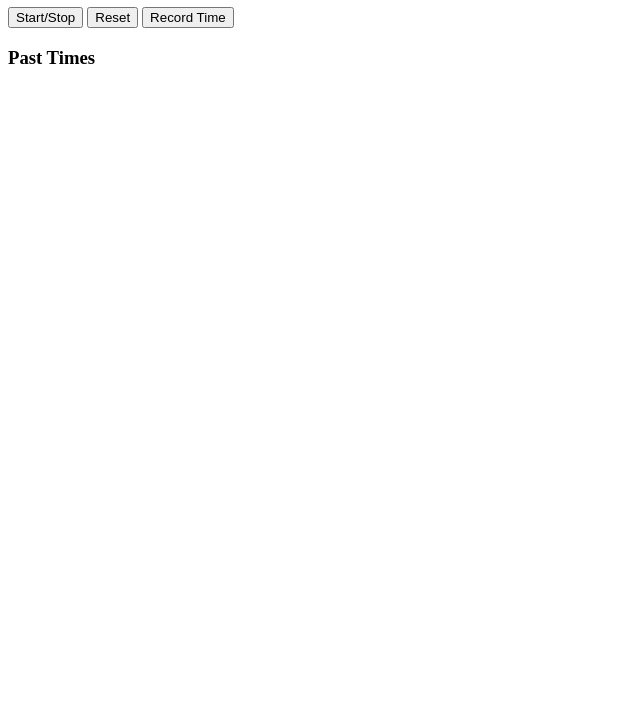
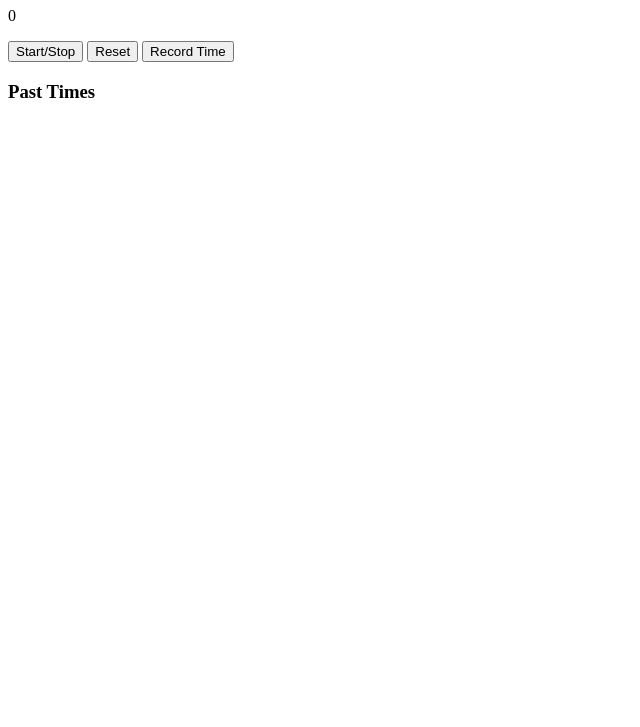
Before and after one commit to emrys8/edx-async-js, a plain HTML site: page stopwatch/index.html in a window 1280 px wide. Shown: the part 73-800 px from the top of the page, without its empty margins (0-640 px from the left). Drawn offline with Linux system fonts and the light colour scheme.

Commit message:
Add initial(start) time and make it visible on DOM

```diff
--- a/stopwatch/index.html
+++ b/stopwatch/index.html
@@ -7,7 +7,7 @@
     <body>
         <h1>Stopwatch Demo</h1>
         <section>
-            <p id="timer" class="timer"></p>
+            <p id="timer" class="timer">0</p>
         </section>
         <section id="buttons" class="buttons">
             <button id="startStopBtn">Start/Stop</button>
```
